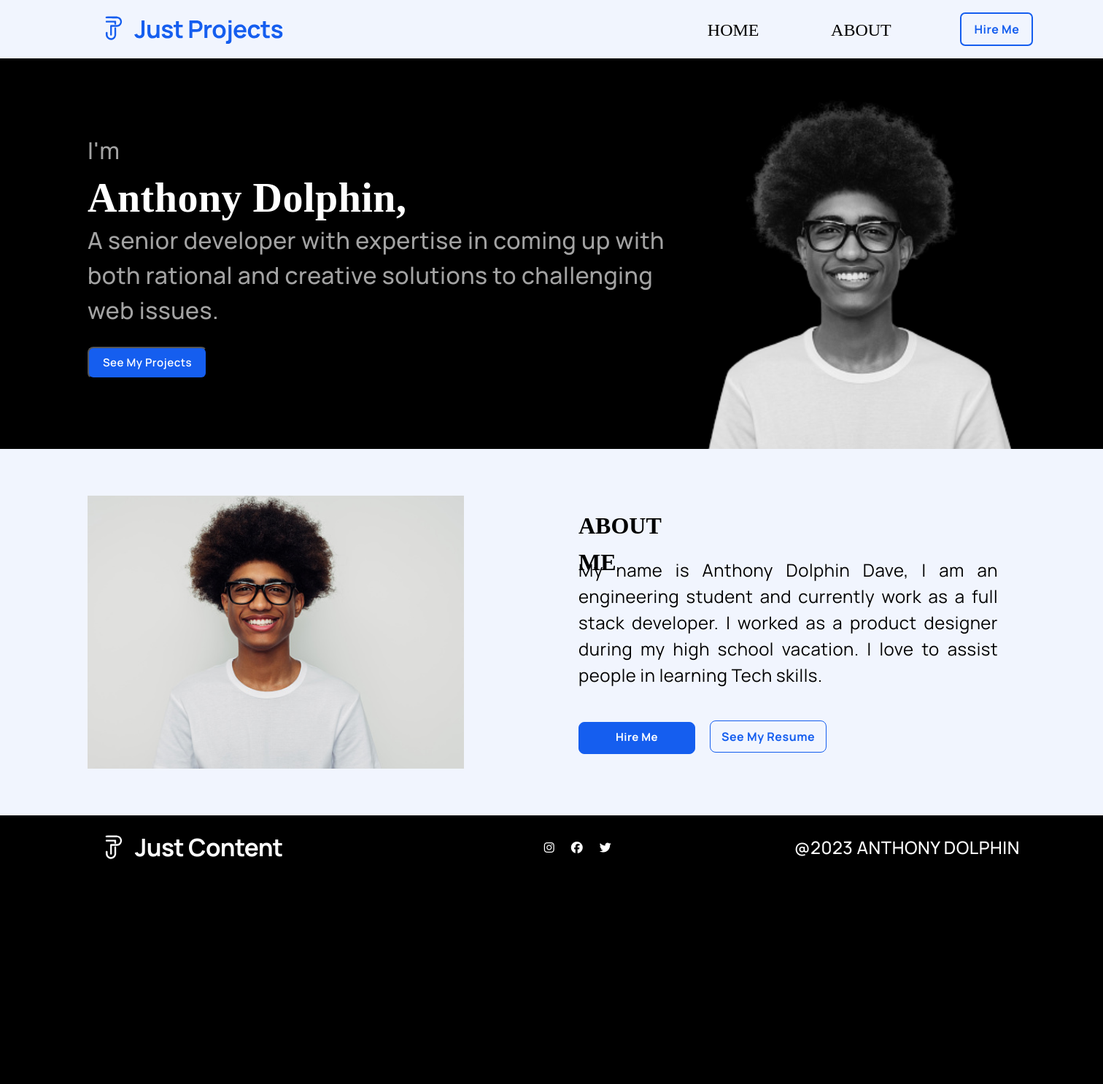
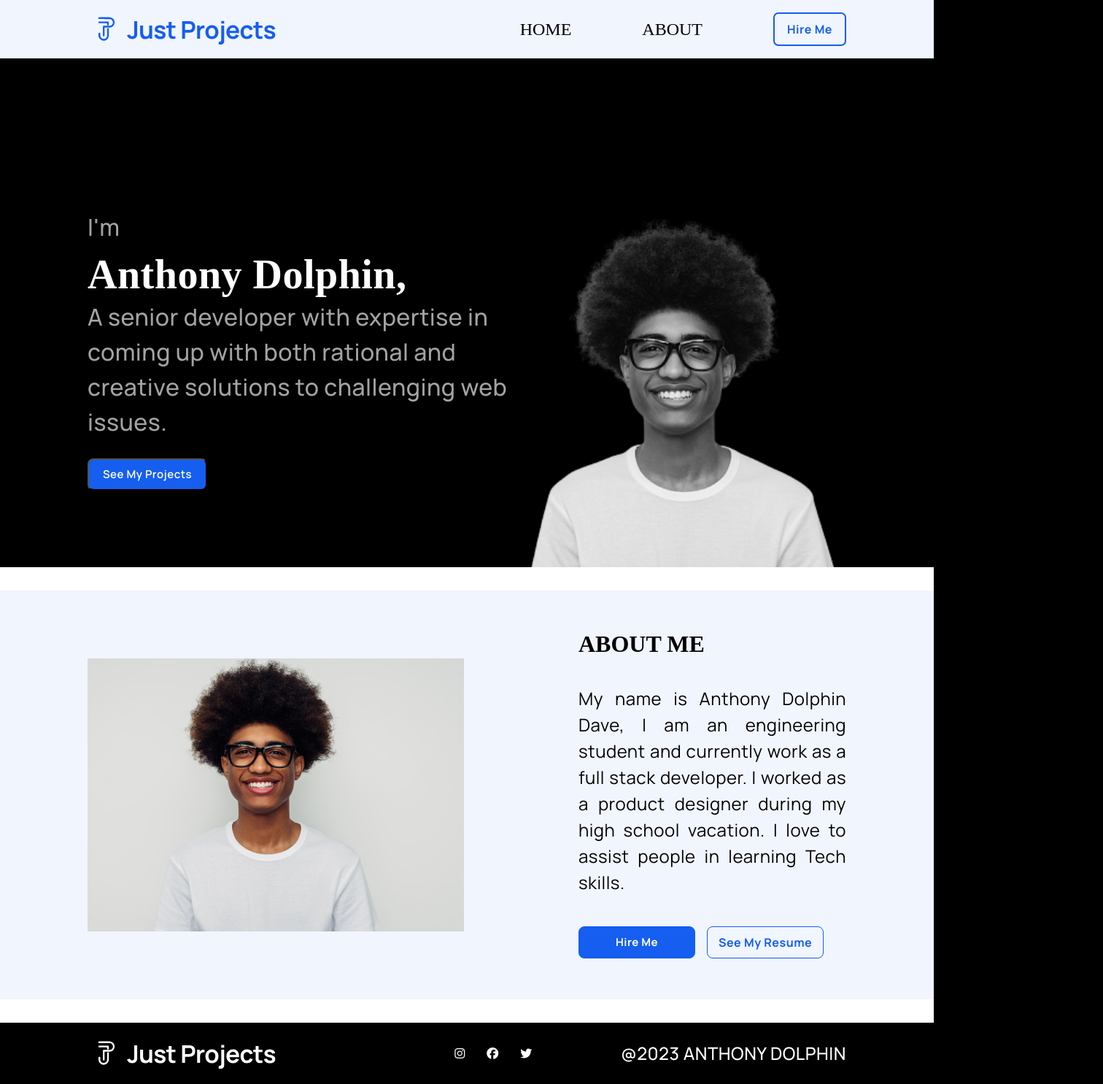
Before and after one commit to Gallifax/Bio-TJP, a plain HTML site: page index.html in a window 1280 px wide. Shown: the whole page at 73% size, 1512 px wide, since content can reach past the window. Before the commit the page ends 1205 px from the top, so only its background shows below. Drawn offline with Linux system fonts and the light colour scheme; a web font is replaced by a local one.

Commit message:
code-refactoring

```diff
--- a/index.html
+++ b/index.html
@@ -10,18 +10,18 @@
 </head>
 
 <body>
-    <main>
   <header>
     <img src="./Logo.svg" alt="">
     <p class="website-title-text"></p>
-
+    <div class="navigation-content">
       <nav>
         <a class="navigation-item">HOME</a>
         <a class="navigation-item">ABOUT</a>
       </nav>
-
       <button>Hire Me</button>
+    </div>
 </header>
+    <main>
 
     <div class="person-info-section">
       <div class="person-info-section-text">
@@ -41,30 +41,32 @@
         <div class="about-me-subsection-text">
           <p>ABOUT ME</p>
           <p>My name is Anthony Dolphin Dave, I am an engineering student and currently work as a full stack developer. I worked as a product designer during my high school vacation. I love to assist people in learning Tech skills.</p>
+          <div class="about-me-buttons">
           <button class="hire-me-button">Hire Me</button>
           <button class="see-my-resume-button">See My Resume</button>
         </div>
         </div>
       </div>
+    </div>
+  </main>
 
 <footer>
-        <img src="./Logo2.svg" alt="">
-        <p class="footer-title-text">  Just Content</p>
 
+  <img src="./logo (4).svg" alt="">
+  <p class="footer-title-text"></p>
+
+  <div class="footer-content">
     <div class="contacts">
       <i class="fa-brands fa-instagram"></i>
       <i class="fa-brands fa-facebook"></i>
       <i class="fa-brands fa-twitter"></i>
     </div>
-
+  </div>
   <div class="developed-by-section">
     <p> @2023 ANTHONY DOLPHIN</p>
   </div>
 </footer>
 
-  </main>
-
-
 </body>
 
 </html>
--- a/style.css
+++ b/style.css
@@ -5,12 +5,9 @@ body {
     margin: 0;
     padding: 0;
     background-color: #000000;
-    overflow-x: hidden;
 }
 
 main {
-  width: 1512px;
-  height: 1205px;
   display: flex;
   flex-direction: column;
   background-color: #f1f5fe;
@@ -19,21 +16,23 @@ main {
 header {
   height: 80px;
   display: flex;
-  flex-direction: row;
   align-items: center;
   background-color: #f1f5fe;
-}
-
-header > img {
-    margin-left: 129.84px;
+  justify-content: space-between;
+  padding: 0 120px;
 }
 
 nav {
   display: flex;
   flex-direction: row;
   justify-content: space-between;
-  margin-left: 580px;
-  width: 243.25px;
+  gap: 97px;
+}
+
+.navigation-content {
+  display: flex;
+  gap: 97px;
+  align-items: center;
 }
 
 a {
@@ -41,8 +40,6 @@ a {
 }
 
 .navigation-item {
-  width: 74px;
-  height: 22px;
   font-family: 'Halant';
   font-style: normal;
   font-weight: 500;
@@ -51,7 +48,7 @@ a {
   color: #000000;
 }
 
-header > button {
+.navigation-content > button {
   width: 100px;
   height: 46px;
   border: 2px #155EEF solid;
@@ -60,10 +57,8 @@ header > button {
   font-style: normal;
   font-weight: 700;
   font-size: 16px;
-  line-height: 150%;
   letter-spacing: 0.5px;
   color: #155EEF;
-  margin-left: 103.25px;
   background-color: #f1f5fe;
 }
 
@@ -73,13 +68,11 @@ header > button {
   background-color: black;
   display: flex;
   flex-direction: row;
-  height: 535px;
+  padding: 0 120px;
 }
 
 .person-info-section-text {
-  width: 840px;
-  height: 250px;
-  margin-left: 120px;
+  padding: 105px 0;
 }
 
 .person-info-section-text > .person-name {
@@ -88,9 +81,6 @@ header > button {
   font-weight: 600;
   font-size: 56px;
   line-height: 120%;
-    margin: 0;
-    padding: 0;
-  /* or 67px */
   color: #FFFFFF;
 }
 
@@ -101,10 +91,7 @@ header > button {
   font-weight: 500;
   font-size: 32px;
   line-height: 150%;
-  /* or 48px */
-
   letter-spacing: 0.5px;
-
   color: #A3A3A3;
 }
 
@@ -141,59 +128,59 @@ header > button {
 /* ABOUT ME SECTION */
 
 .about-me-section {
-  height: 505px;
+  background-color: #FFFFFF;
+
 }
 
 .about-me-subsection {
-  height: 438px;
-  margin-top: 32px;
+  margin: 32px 0;
   background-color: #f1f5fe;
   display: flex;
   flex-direction: row;
+  padding: 0 120px;
   }
 
 .about-me-subsection > img {
-  width: 516px;
   height: 374px;
   align-self: center;
-  margin-left: 120px;
 }
 
 .about-me-subsection-text {
-  height: 374px;
-  width: 575px;
-/*   align-self: center; */
 margin-left: 157px;
 }
 
 .about-me-subsection-text > p:nth-child(1) {
-   width: 157px;
-  height: 50px;
-  margin: 0px;
   margin-top: 48px;
   font-family: 'Halant';
   font-style: normal;
   font-weight: 600;
   font-size: 32px;
   line-height: 50px;
-
   color: #000000;
+  width: 50%;
 }
 
 .about-me-subsection-text > p:nth-child(2)  {
   margin: 0px;
-  margin-top: 18px;
   font-family: 'Manrope';
   font-style: normal;
   font-weight: 400;
   font-size: 24px;
   line-height: 150%;
-  /* or 36px */
-
   text-align: justify;
   letter-spacing: 0.5px;
 
   color: #000000;
+}
+
+.about-me-buttons {
+  display: flex;
+  flex-wrap: wrap;
+  gap: 16px;
+  align-items: center;
+  justify-content: flex-start;
+  padding-top: 42px;
+  padding-bottom: 56px;
 }
 
 .hire-me-button {
@@ -209,7 +196,6 @@ header > button {
   line-height: 150%;
   letter-spacing: 0.5px;
   color: #FFFFFF;
-  margin-top: 46px;
 }
 
 .see-my-resume-button {
@@ -224,7 +210,6 @@ header > button {
   height: 44px;
   border: 1px #155EEF solid;
   border-radius: 8px;
-  margin-left: 16px;
   background-color: #f1f5fe;
 }
 
@@ -234,49 +219,33 @@ header > button {
 footer {
     display: flex;
     flex-direction: row;
-    height: 88px;
     background-color: black;
     align-items: center;
     color: #FFFFFF;
+    padding: 0 120px;
+    justify-content: space-between;
+  }
 
+  .contacts {
+    gap: 30px;
+    display: flex;
+    flex-direction: row;
+    justify-content: space-between;
 
   }
 
-footer > img {
-    margin-left: 129.84px;
-}
-
-  .footer-title-text {
-    width: 250px;
-    height: 50px;
-    font-family: 'Manrope';
-    font-style: normal;
-    font-weight: 700;
-    font-size: 33.28px;
-    line-height: 50px;
-    letter-spacing: -0.02em;
-    color: #FFFFFF;
-  }
-
-
-  .contacts {
-    margin-left: 310.92px;
+  .footer-content {
     display: flex;
-    flex-direction: row;
+    align-items: center;
     justify-content: space-between;
-    width: 92px;
   }
 
 .developed-by-section > p {
-    height: 36px;
    font-family: 'Manrope';
    font-style: normal;
    font-weight: 500;
    font-size: 24px;
    line-height: 150%;
    letter-spacing: 0.5px;
-    color: #FFFFFF;
-    margin-left: 251px;
-    display: flex;
-    flex-direction: row;
+
 }
```
Also changed, not shown: logo (4).svg (added). Lines whose indentation alone changed are shown as unchanged.
